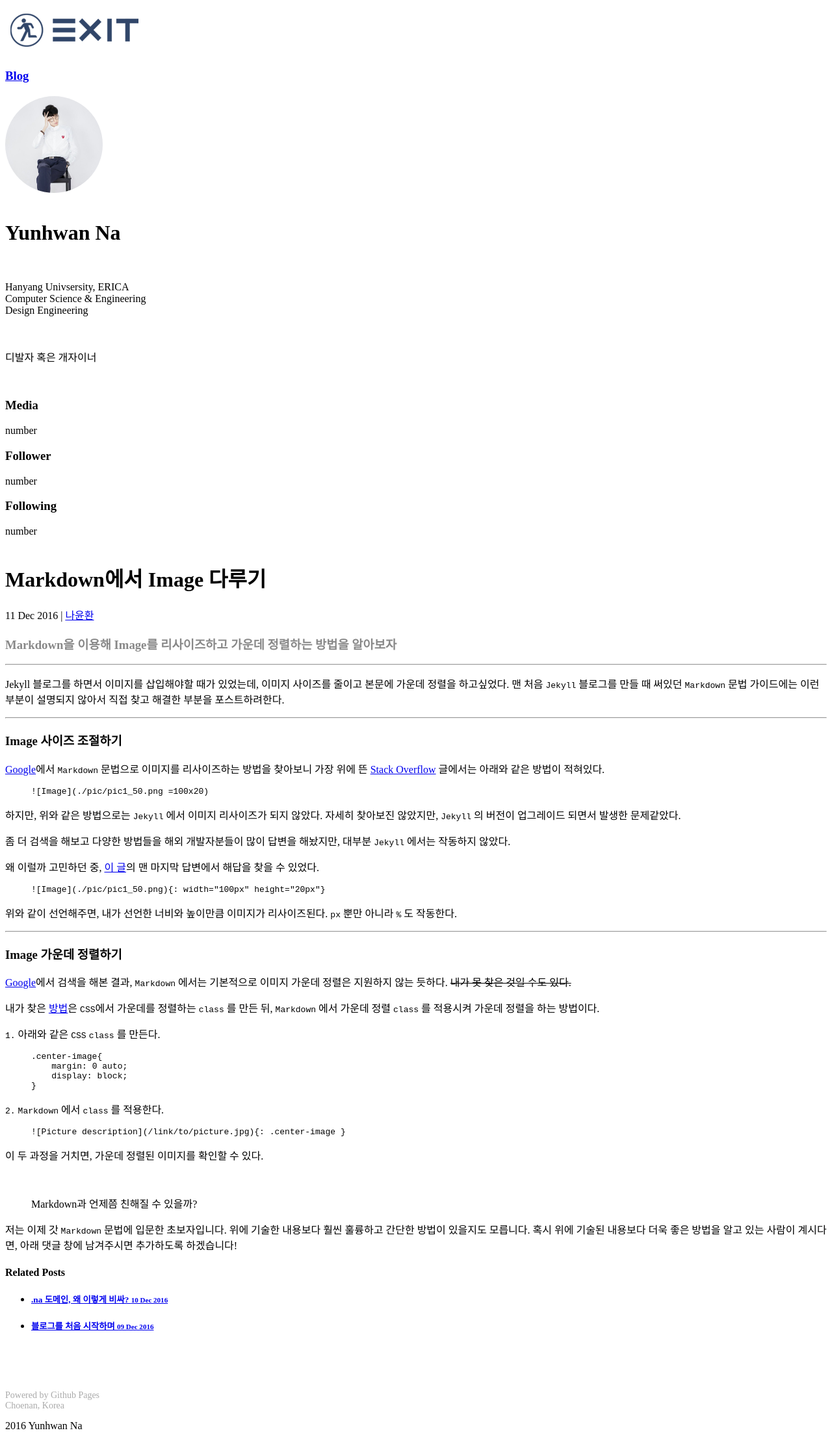
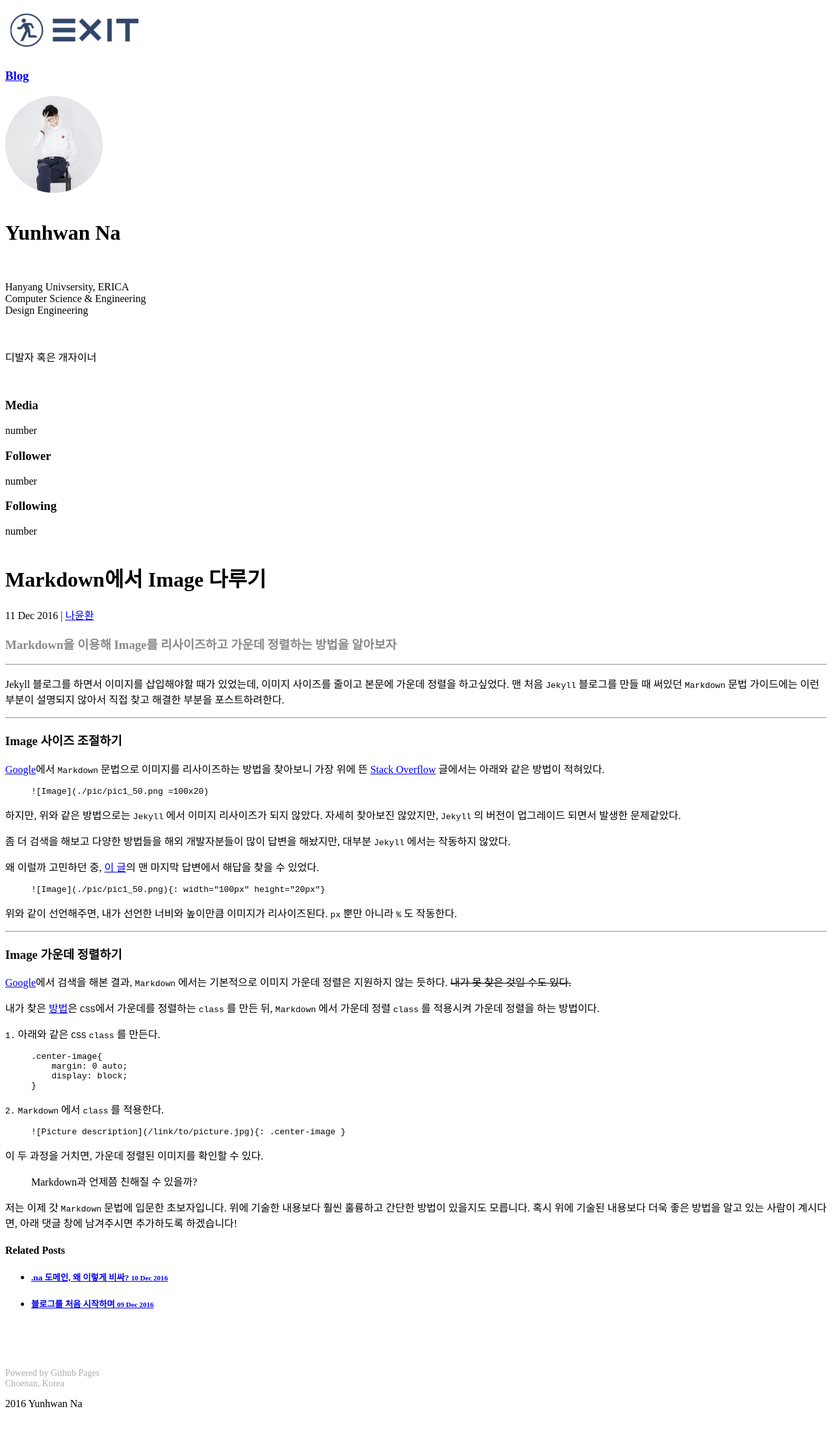
Before and after one commit to nayunhwan/nayunhwan.github.io, a Jekyll site: the page built from _posts/2016-12-11-Img-centering.md, in a window 1280 px wide. Shown: the whole page at 65% size. Built offline with Jekyll 4.4.1, drawn with Linux system fonts in a browser that asks for light colours; a style sheet for code colours, icons or effects is not loaded; after the commit the page ends 2178 px from its top, so only the background shows below that.

```diff
--- a/_posts/2016-12-11-Img-centering.md
+++ b/_posts/2016-12-11-Img-centering.md
@@ -54,7 +54,6 @@ Jekyll 블로그를 하면서 이미지를 삽입해야할 때가 있었는데,
 
 이 두 과정을 거치면, 가운데 정렬된 이미지를 확인할 수 있다.
 
-<br>
 
 > Markdown과 언제쯤 친해질 수 있을까?
 
--- /dev/null
+++ b/google392b6782b512dce9.html
@@ -0,0 +1 @@
+google-site-verification: google392b6782b512dce9.html
```
